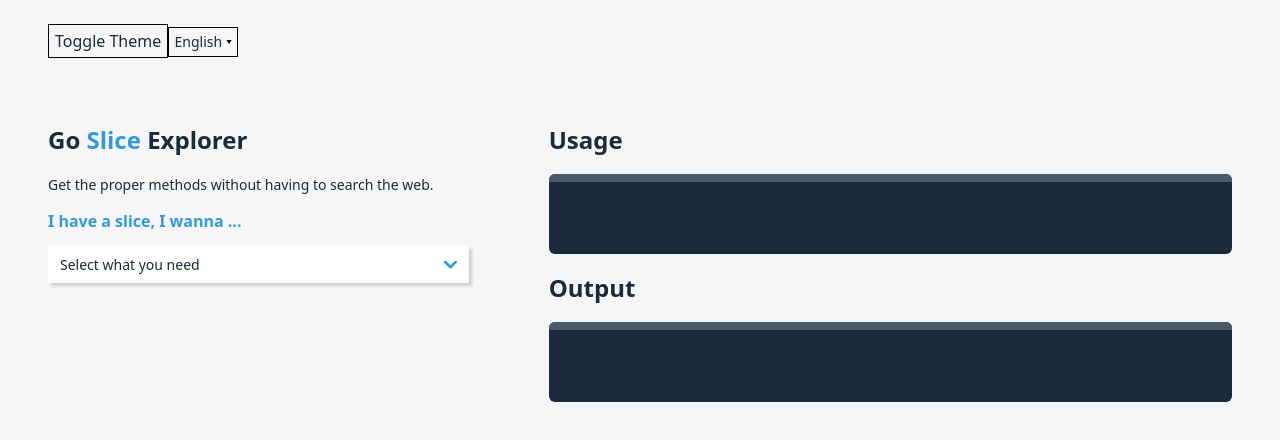
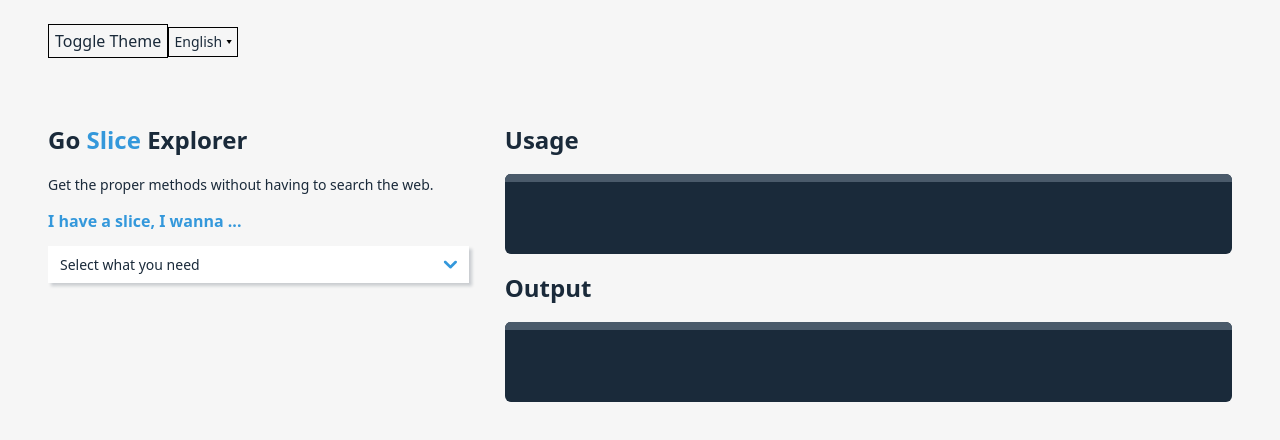
Before and after one commit to carmineDYJ/go-slice-explorer, a React (Vite) app: page / in a window 1280 px wide. Shown: the top 440 px of the page. Built offline with nearby package versions, Linux system fonts and the light colour scheme.

Commit message:
feat(Layout): smaller gap when device width decreases

```diff
--- a/src/App.tsx
+++ b/src/App.tsx
@@ -42,6 +42,12 @@ const MainWrapper = styled.div`
   display: flex;
   flex-wrap: wrap;
   gap: 80px;
+  @media (max-width: 1376px) {
+    gap: 36px;
+  }
+  @media (max-width: 768px) {
+    gap: 12px;
+  }
 `;
 const Main = styled.main`
   flex-basis: 0;
```
